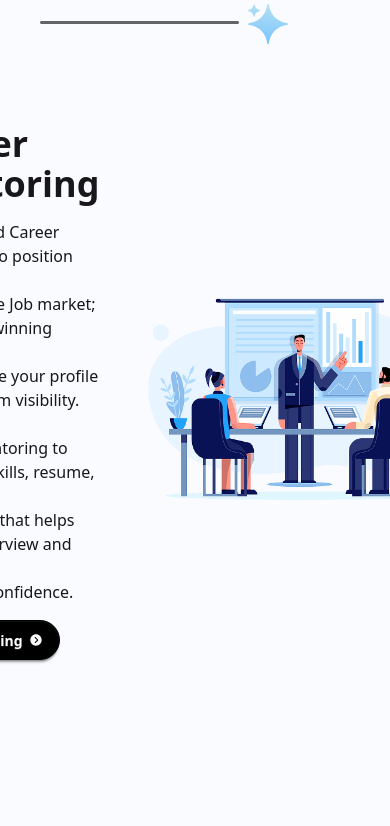
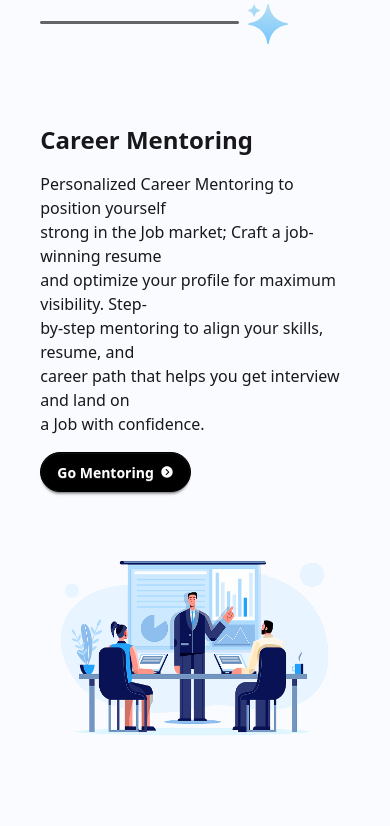
Before and after one commit to mehediakash01/job-Mantic, a Next.js app: page / in a window 390 px wide. Shown: the part 3040-3866 px from the top of the page. Built offline with nearby package versions, Linux system fonts and the light colour scheme.

Commit message:
polished mentoring section

```diff
--- a/src/app/components/Mentoring.jsx
+++ b/src/app/components/Mentoring.jsx
@@ -1,12 +1,13 @@
 import React from "react";
 import { IoIosArrowDroprightCircle } from "react-icons/io";
+import Container from "./Container";
 
 const Mentoring = () => {
   return (
-    <div className="w-11/12 mx-auto my-20">
-      <div className="flex items-center justify-center gap-6">
+    <Container className=" my-20">
+      <div className="flex flex-col lg:flex-row items-center gap-10 lg:gap-20">
         <div className="space-y-4">
-          <h1 className="font-bold text-4xl">Career Mentoring</h1>
+          <h1 className="font-bold text-2xl lg:text-4xl">Career Mentoring</h1>
           <p>
           Personalized Career Mentoring to position yourself <br /> strong in the Job market; Craft a job-winning resume <br /> and optimize your profile for maximum visibility. Step- <br /> by-step mentoring to align your skills, resume,
            and <br /> career path that helps you get interview and land on <br /> a Job with confidence.
@@ -18,7 +19,7 @@ const Mentoring = () => {
         </div>
         <img src="/images/mentor.png" alt="" />
       </div>
-    </div>
+    </Container>
   );
 };
 
```
